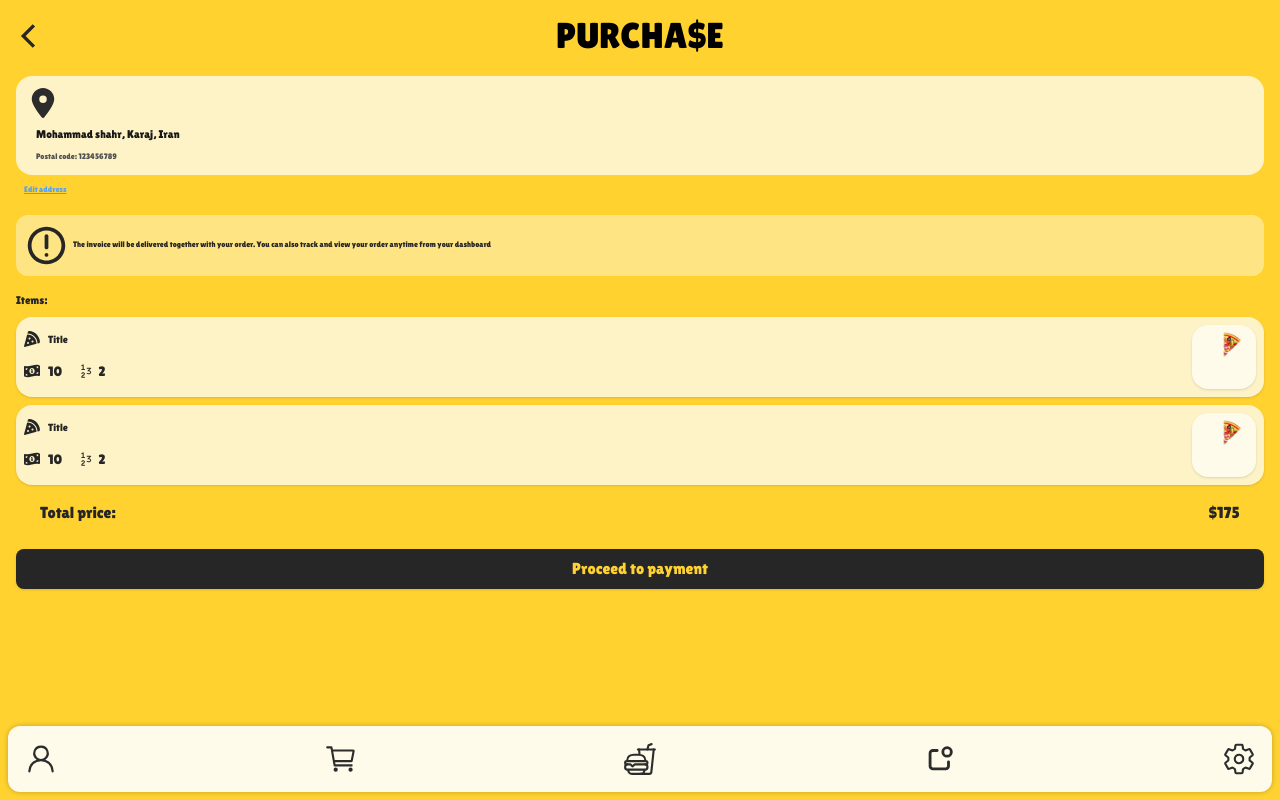
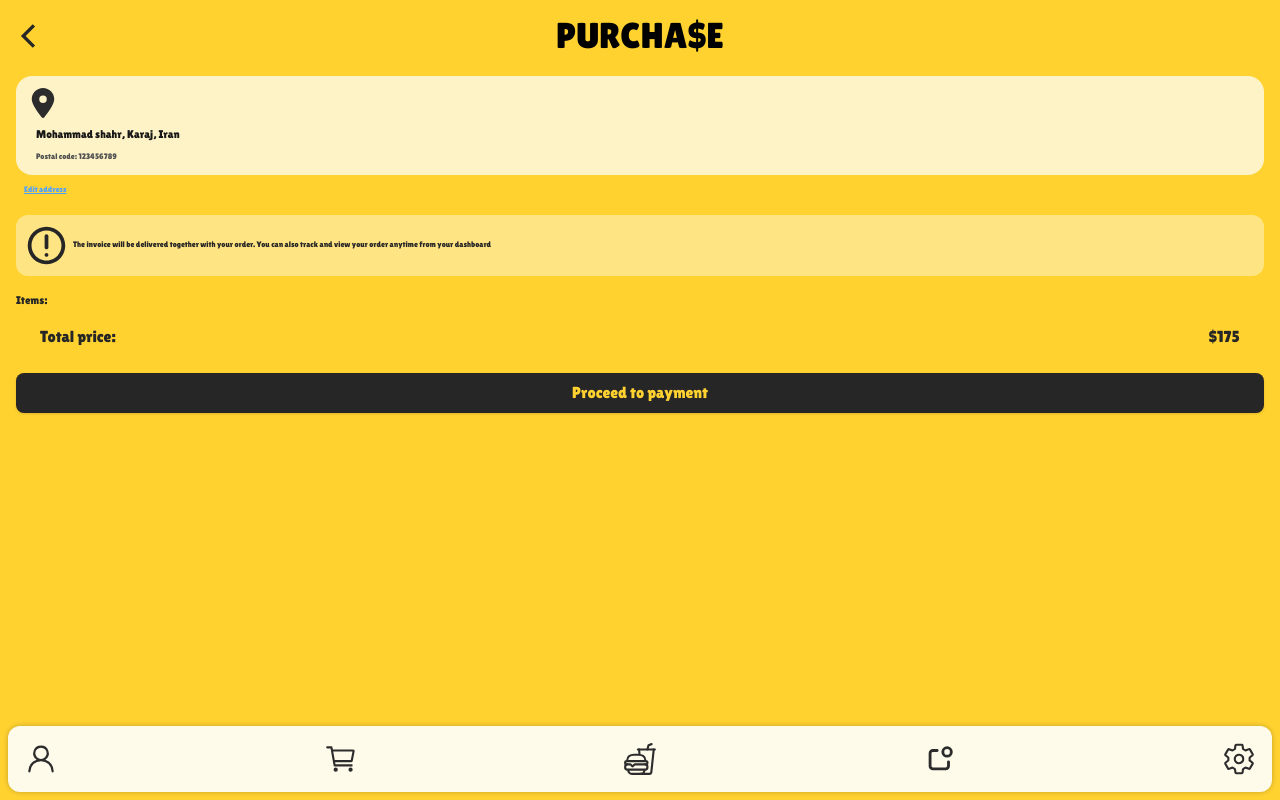
Before and after one commit to mahdibaderloo/fastfood, a React (Vite) app: page /purchase in a window 1280 px wide. Built offline with nearby package versions, Linux system fonts and the light colour scheme.

Commit message:
cart items for Purchase

```diff
--- a/src/features/cart/PurchaseItem.tsx
+++ b/src/features/cart/PurchaseItem.tsx
@@ -1,29 +1,41 @@
 import { FaMoneyBill1Wave, FaPizzaSlice } from "react-icons/fa6";
 import { GoNumber } from "react-icons/go";
 
-import pizzaImage from "../../assets/images/loading-1.png";
+interface Item {
+  id: number;
+  productName: string;
+  price: number;
+  category: string;
+  description: string;
+  image: string;
+  comments: string[];
+  score: number;
+  count: number;
+}
 
-export default function PurchaseItem() {
+type ItemProp = { item: Item };
+
+export default function PurchaseItem({ item }: ItemProp) {
   return (
     <li className="w-full h-20 bg-amber-100 p-2 rounded-2xl flex justify-between shadow">
       <div className="flex flex-col justify-around">
         <div className="flex items-center gap-2 text-neutral-800">
           <FaPizzaSlice />
-          <span className="text-[0.65rem]">Title</span>
+          <span className="text-[0.65rem]">{item.productName}</span>
         </div>
         <div className="flex items-center gap-4">
           <div className="flex items-center gap-2 text-neutral-800">
             <FaMoneyBill1Wave />
-            <span className="text-[0.85rem]">10</span>
+            <span className="text-[0.85rem]">{item.price}</span>
           </div>
           <div className="flex items-center gap-1 text-neutral-800">
             <GoNumber />
-            <span className="text-[0.85rem]">2</span>
+            <span className="text-[0.85rem]">{item.count}</span>
           </div>
         </div>
       </div>
-      <div className="h-full w-16 bg-amber-50 rounded-2xl p-1 shadow">
-        <img src={pizzaImage} alt="item-image" className="" />
+      <div className="h-full w-16 bg-amber-50 rounded-2xl p-1 shadow flex justify-center items-center">
+        <img src={item.image} alt="item-image" className="" />
       </div>
     </li>
   );
--- a/src/pages/Purchase.tsx
+++ b/src/pages/Purchase.tsx
@@ -2,8 +2,11 @@ import { CgDanger } from "react-icons/cg";
 import Header from "../components/Header";
 import PurchaseAddressBox from "../features/cart/PurchaseAddressBox";
 import PurchaseItem from "../features/cart/PurchaseItem";
+import { useCartStore } from "../store/cartStore";
 
 function Purchase() {
+  const { items } = useCartStore();
+
   return (
     <>
       <Header
@@ -24,8 +27,9 @@ function Purchase() {
           <p className="text-[0.7rem] text-neutral-800 dark:text-amber-100">
             Items:{" "}
           </p>
-          <PurchaseItem />
-          <PurchaseItem />
+          {items.map((item) => (
+            <PurchaseItem key={item.id} item={item} />
+          ))}
         </ul>
         <div className="text-neutral-800 dark:text-amber-100 flex justify-between mt-4 px-6">
           <p>Total price: </p>
```
